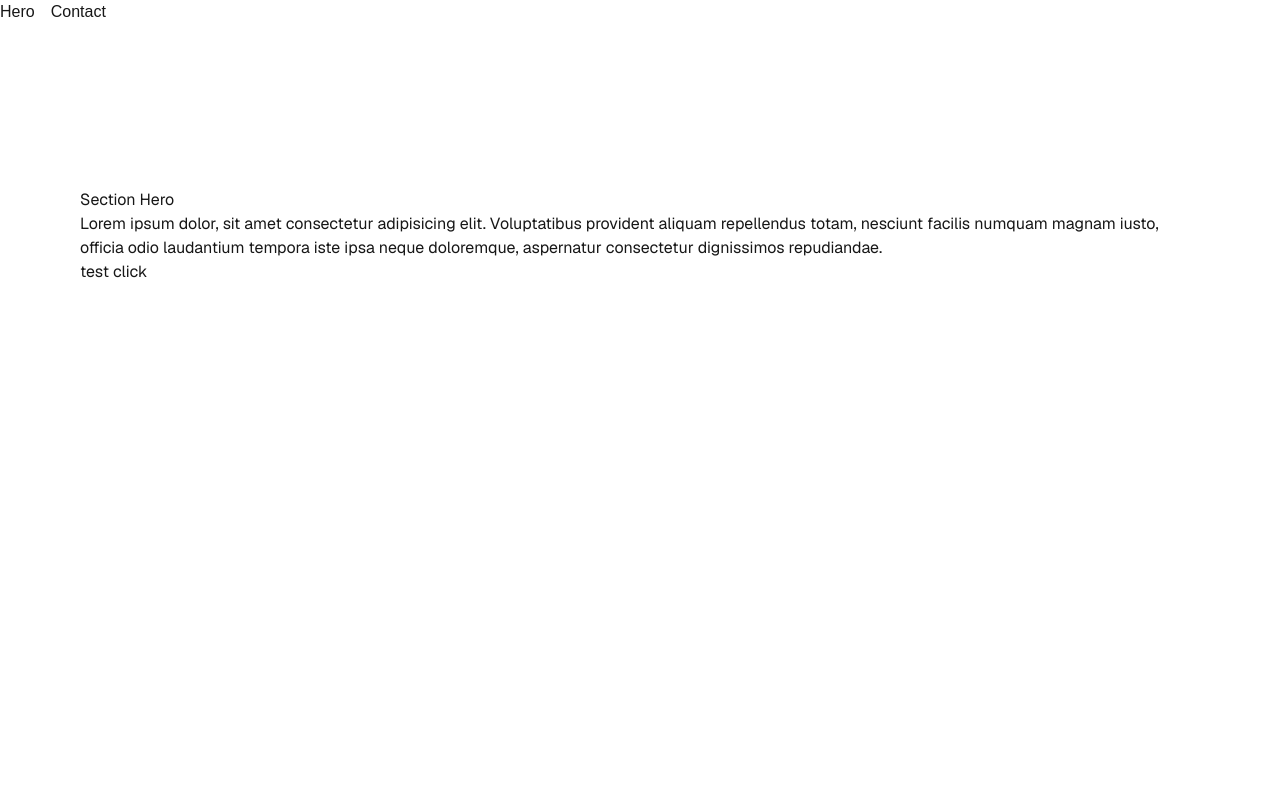
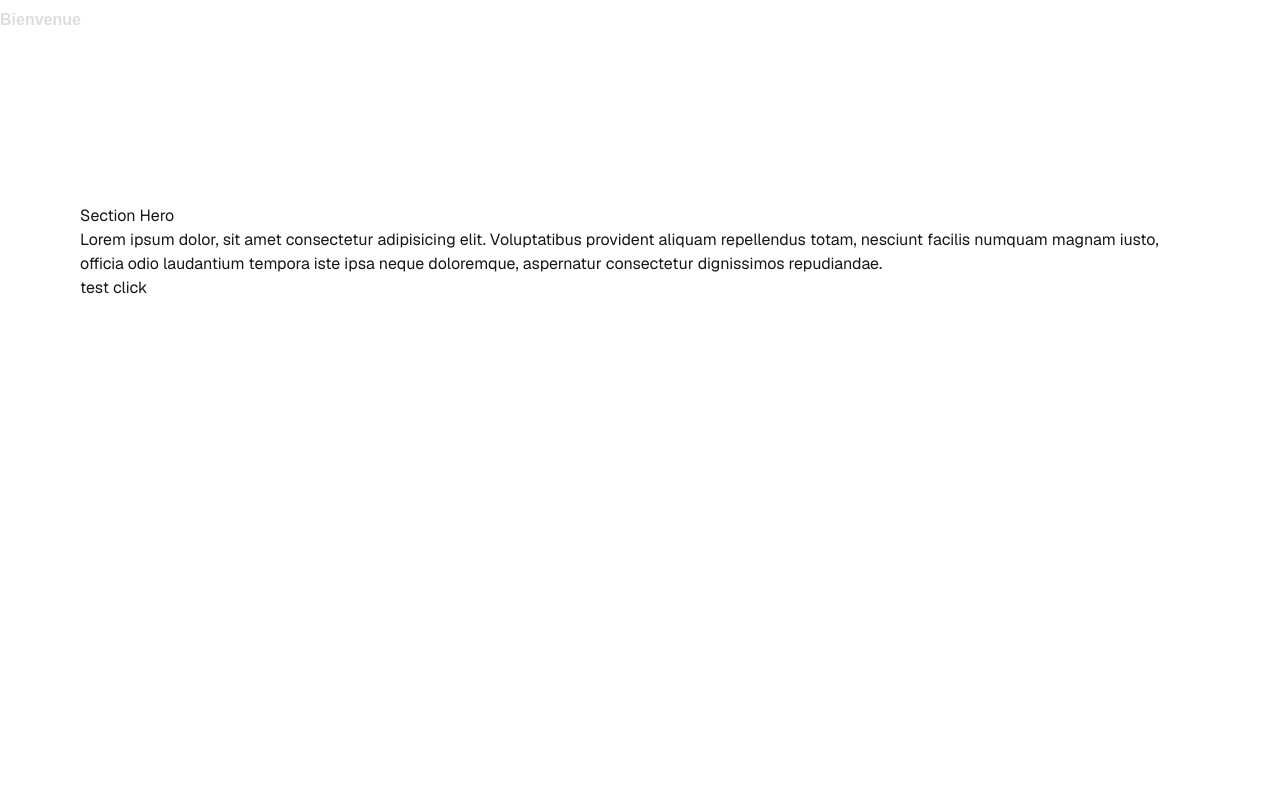
Before and after one commit to ES-D3V4pp/starter-next-tail-js, a Next.js app: page / in a window 1280 px wide. Shown: the top 800 px of the page. Built offline with nearby package versions, Linux system fonts and the light colour scheme.

Commit message:
menu dynamique

```diff
--- a/src/app/Blocks/Nav.jsx
+++ b/src/app/Blocks/Nav.jsx
@@ -1,17 +1,48 @@
 'use client';
 import { useRouter } from 'next/navigation';
+import { navLinks } from '../config/navLinks';
+import './nav.css';
 
 export default function Nav() {
   const router = useRouter();
+  const activeSection = 'hero'; // temporaire, à remplacer par un vrai système plus tard
 
-  const handleNav = (section) => {
-    router.push(`/${section}`); // change l’URL
+  const handleNav = (id) => {
+    router.push(`/${id}`);
   };
 
   return (
-    <nav className="flex gap-4">
-      <button onClick={() => handleNav('hero')}>Hero</button>
-      <button onClick={() => handleNav('contact')}>Contact</button>
+    <nav className="nav">
+      {navLinks.map((link) => {
+        if (link.sub) {
+          return (
+            <div key={link.label} className="dropdown">
+              <a className="nav-link dropdown-toggle">{link.label}</a>
+              <div className="dropdown-menu">
+                {link.sub.map((sublink) => (
+                  <a
+                    key={sublink.id}
+                    onClick={() => handleNav(sublink.id)}
+                    className={`nav-link ${activeSection === sublink.id ? 'active' : ''}`}
+                  >
+                    {sublink.label}
+                  </a>
+                ))}
+              </div>
+            </div>
+          );
+        }
+
+        return (
+          <a
+            key={link.id}
+            onClick={() => handleNav(link.id)}
+            className={`nav-link ${activeSection === link.id ? 'active' : ''}`}
+          >
+            {link.label}
+          </a>
+        );
+      })}
     </nav>
   );
 }
--- /dev/null
+++ b/src/app/Blocks/nav.css
@@ -0,0 +1,100 @@
+.nav {
+  display: flex;
+  gap: 2rem;
+  position: relative;
+  z-index: 20;
+}
+
+.nav-link {
+  display: inline-block;
+  color: white;
+  text-decoration: none;
+  font-weight: normal;
+  position: relative;
+  padding: 0.5rem 0;
+  line-height: 1.5;
+  vertical-align: middle;
+  transition: color 0.3s ease;
+  cursor: pointer;
+}
+
+.nav-link:hover {
+  color: #ddd;
+}
+
+.nav-link.active {
+  font-weight: bold;
+}
+
+.nav-link.active::after {
+  content: '';
+  position: absolute;
+  bottom: -2px;
+  left: 0;
+  height: 2px;
+  width: 100%;
+  background: white;
+  transition: transform 0.3s ease;
+}
+
+/* Dropdown container */
+.dropdown {
+  position: relative;
+}
+
+/* Lien du dropdown (non cliquable mais aligné) */
+.dropdown-toggle {
+  display: inline-block;
+  color: white;
+  text-decoration: none;
+  font-weight: normal;
+  position: relative;
+  padding: 0.5rem 0;
+  line-height: 1.5;
+  vertical-align: middle;
+  cursor: default;
+}
+
+/* Menu déroulant */
+.dropdown-menu {
+  position: absolute;
+  top: 100%;
+  left: 0;
+  background: #111;
+  display: none;
+  flex-direction: column;
+  min-width: 150px;
+  z-index: 10;
+  border: 1px solid #333;
+}
+
+.dropdown:hover .dropdown-menu {
+  display: flex;
+}
+
+.dropdown-menu .nav-link {
+  padding: 0.5rem 1rem;
+  color: white;
+  text-decoration: none;
+  font-weight: normal;
+  transition: background 0.2s ease;
+}
+
+.dropdown-menu .nav-link:hover {
+  background: #222;
+}
+
+.dropdown-menu .nav-link.active {
+  font-weight: bold;
+  position: relative;
+}
+
+.dropdown-menu .nav-link.active::after {
+  content: '';
+  position: absolute;
+  bottom: -2px;
+  left: 0;
+  height: 2px;
+  width: 100%;
+  background: white;
+}
--- /dev/null
+++ b/src/app/config/navLinks.js
@@ -0,0 +1,21 @@
+export const navLinks = [
+  {
+    label: 'Bienvenue',
+    id: 'hero',
+  },
+  {
+    label: 'Présentation',
+    id: 'presentation',
+  },
+  {
+    label: 'Formations',
+    sub: [
+      { label: 'TPE', id: 'tpe' },
+      { label: 'PME', id: 'pme' },
+    ],
+  },
+  {
+    label: 'Contact',
+    id: 'contact',
+  }
+];
--- a/src/app/layout.js
+++ b/src/app/layout.js
@@ -3,6 +3,7 @@ import { useSectionNavigation } from './hooks/useSectionNavigation';
 import { Geist, Geist_Mono } from "next/font/google";
 import "./globals.css";
 import Nav from "./blocks/Nav";
+import { navLinks } from './config/navLinks';
 
 const geistSans = Geist({
   variable: "--font-geist-sans",
@@ -21,7 +22,7 @@ export default function RootLayout({ children }) {
       <body
         className={`${geistSans.variable} ${geistMono.variable} antialiased`}
       >
-        <Nav />
+        <Nav/>
         {children}
       </body>
     </html>
```
